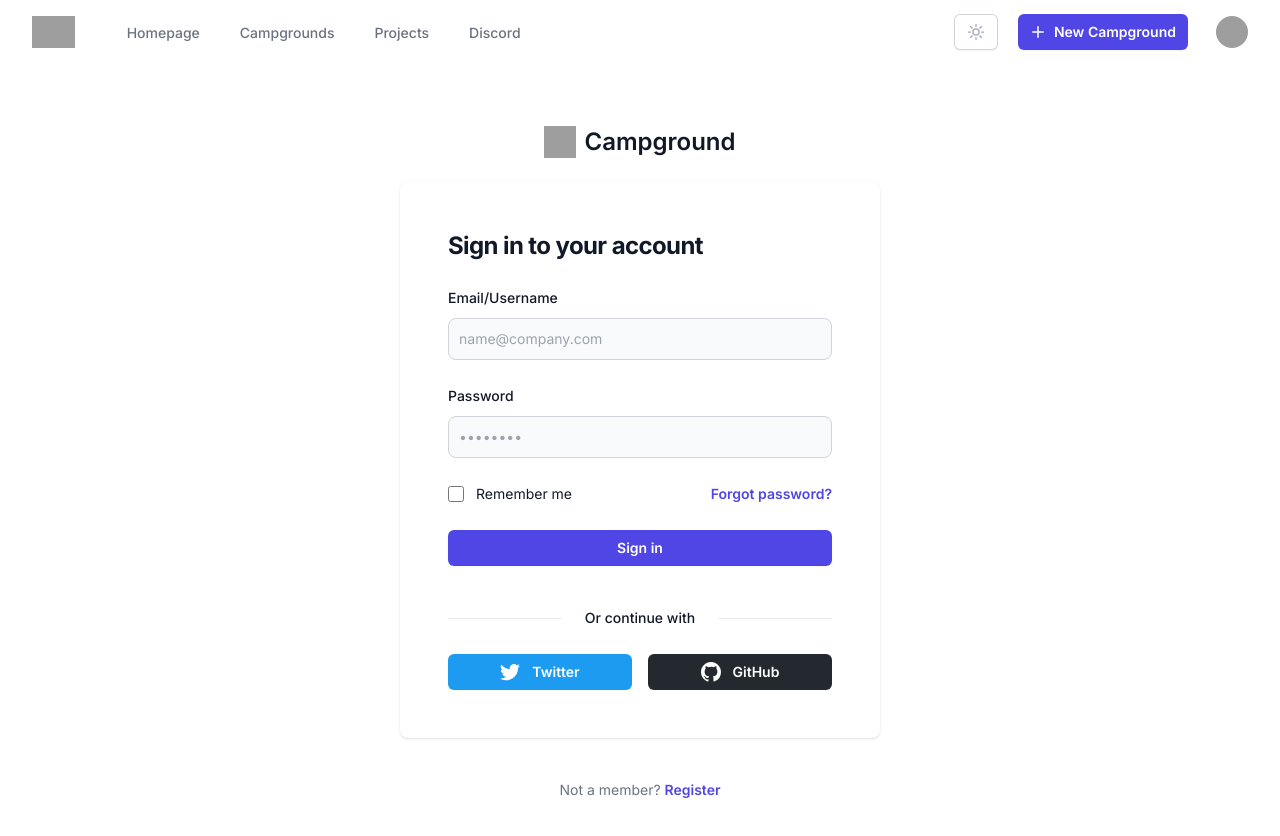
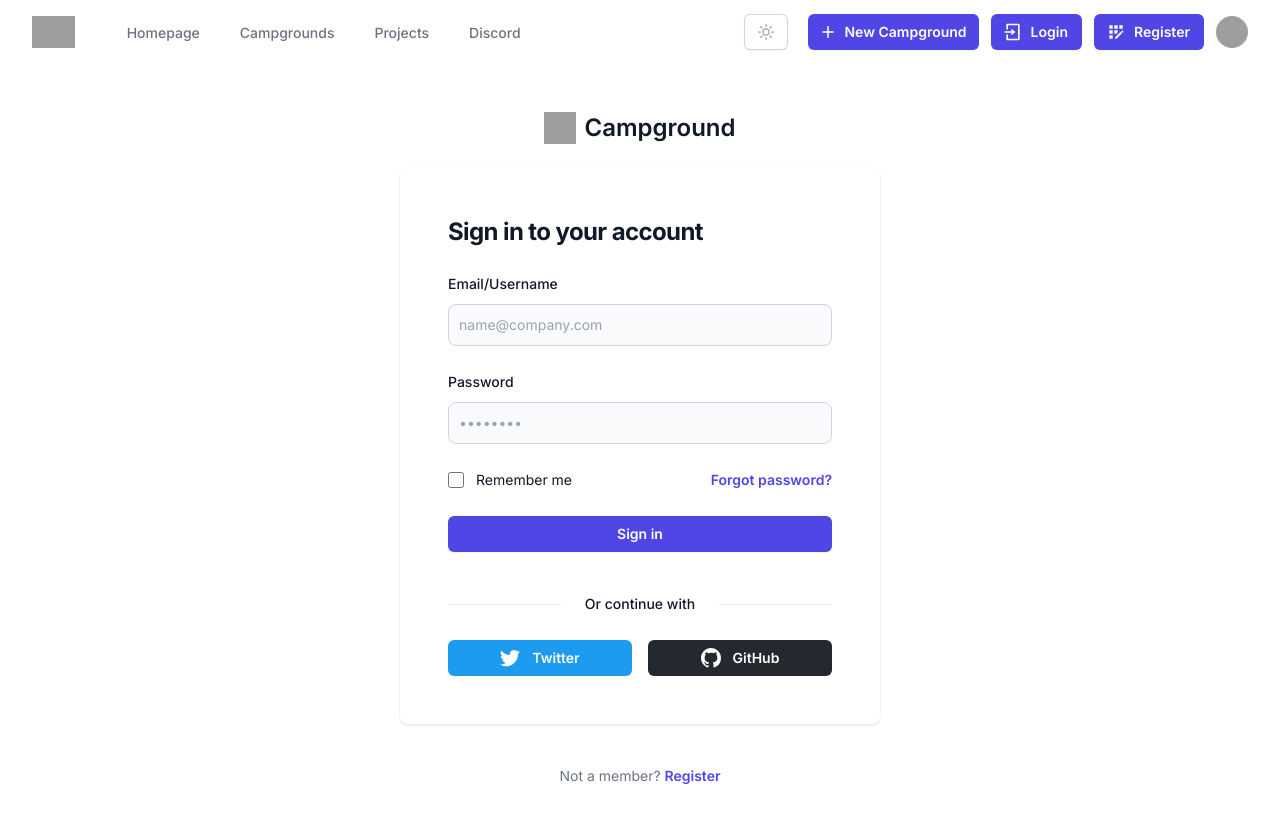
Before and after one commit to Rico-Reschke/nextjs-tailwind-react-typescript, a Next.js app: page /login in a window 1280 px wide. Shown: the top 836 px of the page. Built offline with nearby package versions, Linux system fonts and the light colour scheme; no server answers; grey boxes are pictures that could not be loaded.

Commit message:
build 0.1.4

```diff
--- a/src/app/campgrounds/page.tsx
+++ b/src/app/campgrounds/page.tsx
@@ -1,18 +1,17 @@
-import { options } from "../api/auth/[...nextauth]/options"
-import { getServerSession } from "next-auth/next"
-import { redirect } from "next/navigation"
+import { getServerSession } from "next-auth/next";
+import { redirect } from "next/navigation";
+import { authOptions } from "../api/auth/[...nextauth]/route";
 
 export default async function Campground() {
-    const session = await getServerSession(options)
+  const session = await getServerSession(authOptions);
 
   if (!session) {
-        redirect('/login')
+    redirect("/login");
   }
 
   return (
     <div>
       <h1>salat</h1>
     </div>
-    )
-
+  );
 }
--- a/src/components/LoginForm.tsx
+++ b/src/components/LoginForm.tsx
@@ -39,7 +39,7 @@ const Login = () => {
   return (
     <>
       <Navbar />
-      <div className="flex min-h-full flex-1 flex-col justify-center py-12 sm:px-6 lg:px-8 md:h-screen">
+      <div className="flex min-h-full flex-1 flex-col justify-center py-12 sm:px-6 lg:px-8 2xl:h-screen">
         <div className="flex justify-center self-center">
           <a
             href="#"
--- a/src/components/Navbar.tsx
+++ b/src/components/Navbar.tsx
@@ -15,6 +15,8 @@ import {
   ComputerDesktopIcon,
 } from "@heroicons/react/24/outline";
 import { PlusIcon } from "@heroicons/react/20/solid";
+import { RiLoginBoxLine } from "react-icons/ri";
+import { MdAppRegistration } from "react-icons/md";
 
 function classNames(...classes: string[]) {
   return classes.filter(Boolean).join(" ");
@@ -39,7 +41,7 @@ const Navbar = () => {
           <div className="mx-auto max-w-7xl px-4 sm:px-6 lg:px-8">
             <div className="flex h-16 justify-between">
               <div className="flex">
-                <div className="-ml-2 mr-2 flex items-center md:hidden">
+                <div className="-ml-2 mr-2 flex items-center lgcustom:hidden">
                   {/* Mobile menu button */}
                   <Disclosure.Button className="inline-flex items-center justify-center rounded-md p-2 text-gray-400 hover:bg-gray-100 hover:text-gray-500 focus:outline-none focus:ring-2 focus:ring-inset focus:ring-indigo-500">
                     <span className="sr-only">Open main menu</span>
@@ -52,23 +54,14 @@ const Navbar = () => {
                 </div>
                 <div className="flex flex-shrink-0 items-center">
                   <Image
-                    className="block h-8 w-auto lg:hidden"
+                    className="hidden h-8 w-auto sm:block"
                     src="https://cdn4.iconfinder.com/data/icons/education-training/33/camping-512.png"
                     width={40}
                     height={40}
                     alt="Your Company"
                   />
-                  <a href="/" className="">
-                    <Image
-                      className="hidden h-8 w-auto lg:block"
-                      src="https://cdn4.iconfinder.com/data/icons/education-training/33/camping-512.png"
-                      width={40}
-                      height={40}
-                      alt="Your Company"
-                    />
-                  </a>
                 </div>
-                <div className="hidden md:ml-6 md:flex md:space-x-8">
+                <div className="hidden lgcustom:ml-6 lgcustom:flex lgcustom:space-x-8">
                   <div className="hidden md:ml-6 md:flex md:space-x-8">
                     {/* Current: "border-indigo-500 text-gray-900", Default: "border-transparent text-gray-500 hover:border-gray-300 hover:text-gray-700" */}
                     <Link
@@ -197,8 +190,28 @@ const Navbar = () => {
                     <PlusIcon className="-ml-0.5 h-5 w-5" aria-hidden="true" />
                     New Campground
                   </a>
+                  <button
+                    type="button"
+                    className="inline-flex items-center mx-3 gap-x-2 rounded-md bg-indigo-600 px-3.5 py-2 text-sm font-semibold text-white shadow-sm hover:bg-indigo-500 focus-visible:outline focus-visible:outline-2 focus-visible:outline-offset-2 focus-visible:outline-indigo-600"
+                  >
+                    <RiLoginBoxLine
+                      className="-ml-0.5 h-5 w-5"
+                      aria-hidden="true"
+                    />
+                    Login
+                  </button>
+                  <button
+                    type="button"
+                    className="inline-flex items-center gap-x-2 rounded-md bg-indigo-600 px-3.5 py-2 text-sm font-semibold text-white shadow-sm hover:bg-indigo-500 focus-visible:outline focus-visible:outline-2 focus-visible:outline-offset-2 focus-visible:outline-indigo-600"
+                  >
+                    <MdAppRegistration
+                      className="-ml-0.5 h-5 w-5"
+                      aria-hidden="true"
+                    />
+                    Register
+                  </button>
                 </div>
-                <div className="hidden md:ml-4 md:flex md:flex-shrink-0 md:items-center">
+                <div className="hidden mdlgcustom:ml-4 md:flex md:flex-shrink-0 md:items-center">
                   {/* Profile dropdown */}
                   <Menu as="div" className="relative ml-3">
                     <div>
@@ -271,7 +284,7 @@ const Navbar = () => {
             </div>
           </div>
 
-          <Disclosure.Panel className="md:hidden">
+          <Disclosure.Panel className="lgcustom:hidden">
             <div className="space-y-1 pb-3 pt-2">
               {/* Current: "bg-indigo-50 border-indigo-500 text-indigo-700", Default: "border-transparent text-gray-500 hover:bg-gray-50 hover:border-gray-300 hover:text-gray-700" */}
               <Disclosure.Button
--- a/tailwind.config.ts
+++ b/tailwind.config.ts
@@ -8,6 +8,9 @@ const config: Config = {
   ],
   theme: {
     extend: {
+      screens: {
+        'lgcustom': '1070px', // Ein neuer Breakpoint
+      },
       backgroundImage: {
         'gradient-radial': 'radial-gradient(var(--tw-gradient-stops))',
         'gradient-conic':
```
Lines whose indentation alone changed are shown as unchanged.
